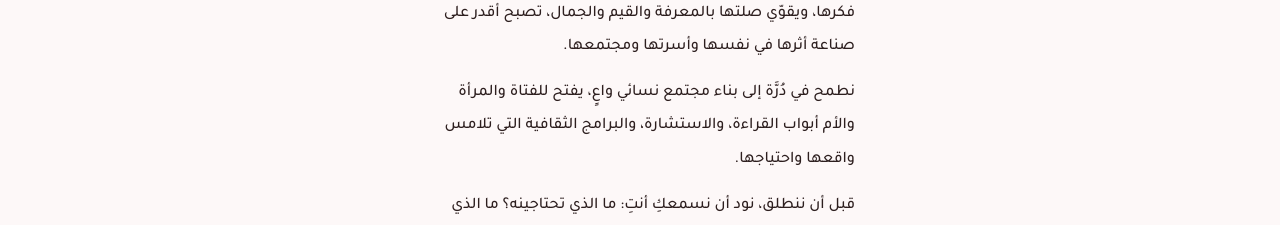
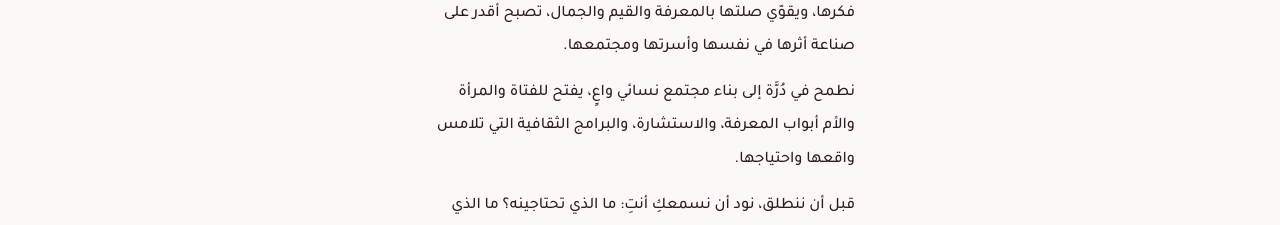
Before and after one commit to ooza-m/dorra-survey, a React (Vite) app in the folder dorra-survey/dorra-survey/: page / in a window 1280 px wide. Shown: the part 301-526 px from the top of the page. Built offline with nearby package versions, Linux system fonts and the light colour scheme.

Commit message:
Update DorraSurvey.jsx

```diff
--- a/dorra-survey/dorra-survey/src/DorraSurvey.jsx
+++ b/dorra-survey/dorra-survey/src/DorraSurvey.jsx
@@ -2121,7 +2121,7 @@ export default function DorraSurvey() {
 
             <p style={{ margin: "0 0 13px" }}>
               نطمح في دُرَّة إلى بناء مجتمع نسائي واعٍ، يفتح للفتاة والمرأة
-              والأم أبواب القراءة، والاستشارة، والبرامج الثقافية التي تلامس
+              والأم أبواب المعرفة، والاستشارة، والبرامج الثقافية التي تلامس
               واقعها واحتياجها.
             </p>
 
```
